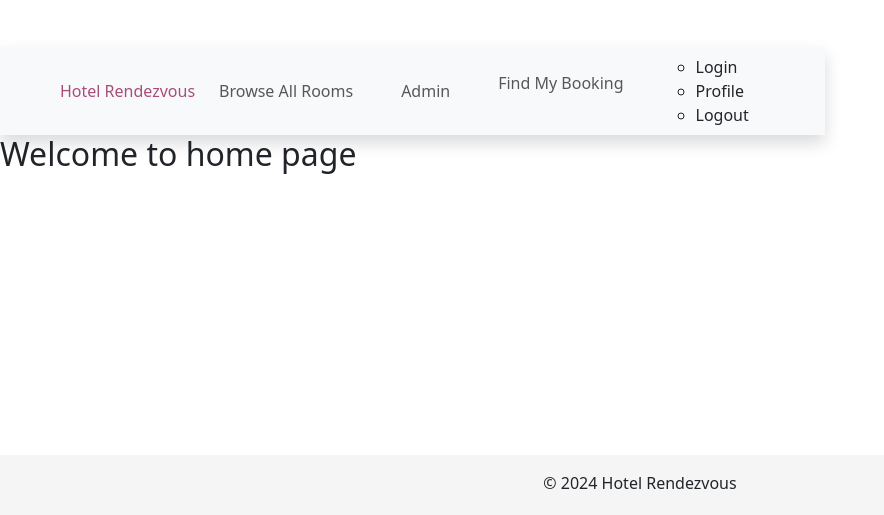
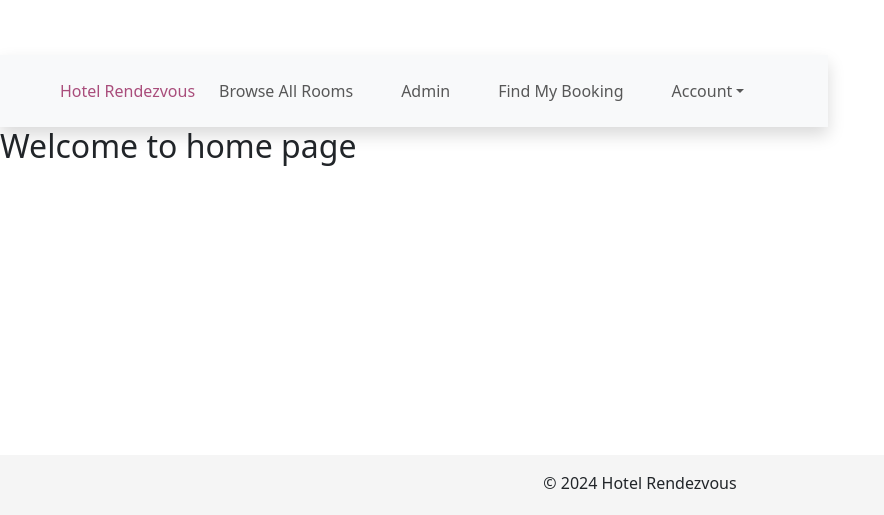
Before and after one commit to Shivamverma2001/HotelRendezvous, a React (Vite) app: page / in a window 1280 px wide. Shown: the part 285-800 px from the top of the page, without its empty margins (0-884 px from the left). Built offline with nearby package versions, Linux system fonts and the light colour scheme.

Commit message:
Navbar dropdown

```diff
--- a/src/components/layout/Navbar.jsx
+++ b/src/components/layout/Navbar.jsx
@@ -1,7 +1,13 @@
-import React from 'react'
-import { Link, NavLink } from 'react-router-dom'
+import React, { useState } from 'react'
+import { Link, NavLink, useHref } from 'react-router-dom'
 
 const Navbar = () => {
+    const [showAccount, setShowAccount] = useState(false)
+
+    const handleAccountClick = () => {
+        setShowAccount(!showAccount)
+    }
+
     return (
         <nav className='navbar navbar-expand-lg bg-body-tertiary px-5 shadow mt-5 sticky-top'>
             <div className='container-fluid'>
@@ -33,8 +39,19 @@
                             </NavLink>
                         </li>
                         <li className='nav-item dropdown'>
-                        <a></a>
-                        <ul>
+                            <a
+                                className={`nav-link dropdown-toggle ${showAccount ? "show" : ""}`}
+                                href='#'
+                                role='button'
+                                data-bs-toggle="dropdown"
+                                aria-expanded="false"
+                                onClick={handleAccountClick}>
+                                {" "}
+                                Account
+                            </a>
+                            <ul
+                                className={`dropdown-menu ${showAccount ? "show" : ""}`}
+                                aria-labelledby='navbarDropdown'>
                                 <li>
                                     <Link to={"/login"} className='dropdown-item'>
                                         Login
@@ -51,6 +68,7 @@
                                     </Link>
                                 </li>
                             </ul>
+
                         </li>
                     </ul>
                 </div>
```
Lines whose indentation alone changed are shown as unchanged.
